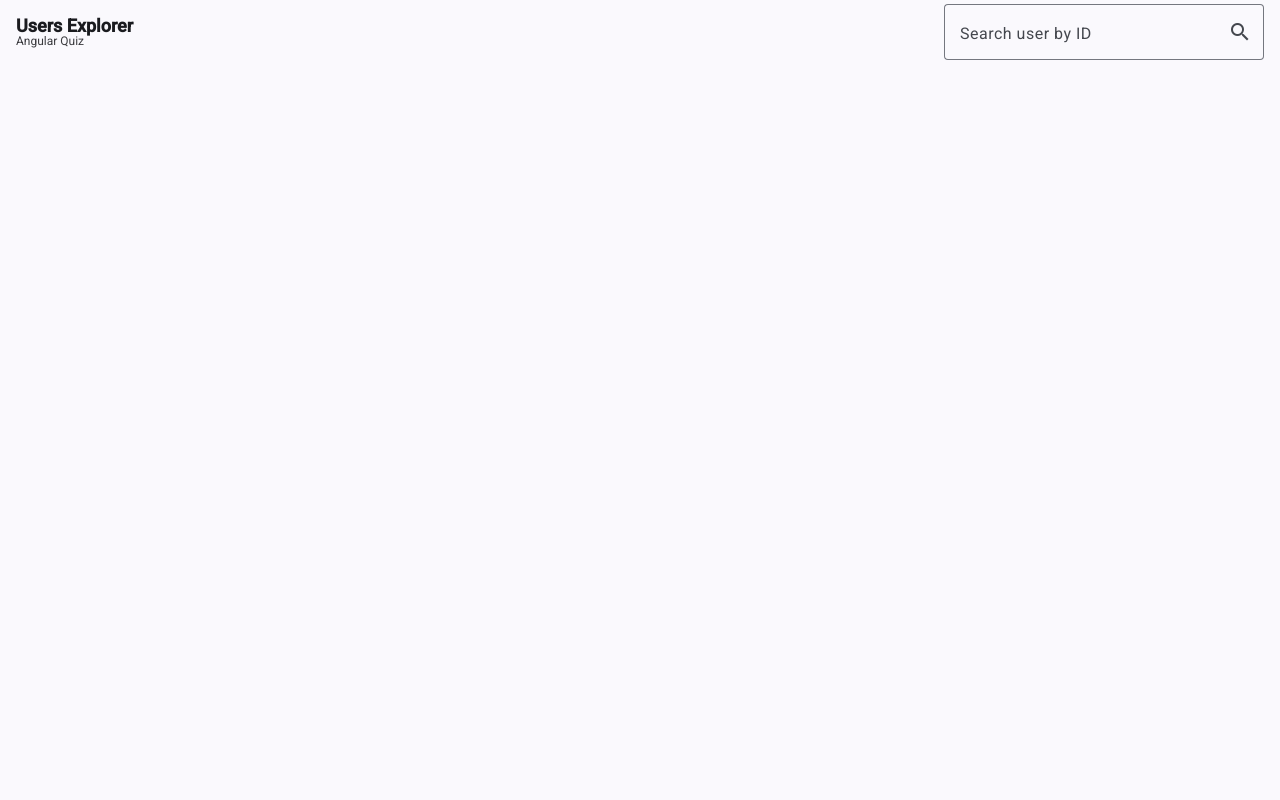
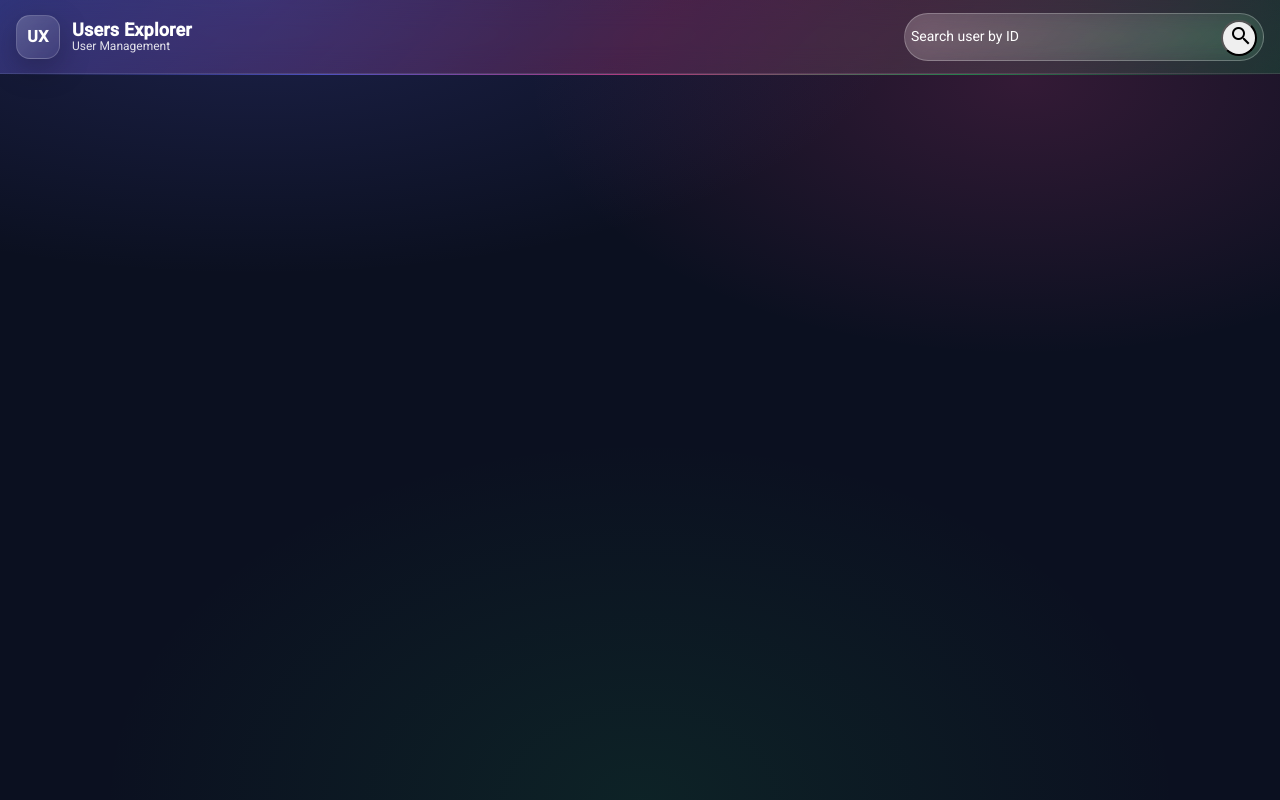
Before and after one commit to AR-Yassine/user-management, an Angular app: page / in a window 1280 px wide. Built offline with nearby package versions, Linux system fonts and the light colour scheme.

Commit message:
refine navbar markup

```diff
--- a/src/app/app.scss
+++ b/src/app/app.scss
@@ -1,5 +1,9 @@
 .app-shell {
-  max-width: 1000px;
+  max-width: 1100px;
   margin: 24px auto;
   padding: 0 16px;
 }
+
+@media (max-width: 600px) {
+  .app-shell { margin: 16px auto; }
+}
--- a/src/app/layout/header/header.html
+++ b/src/app/layout/header/header.html
@@ -1,17 +1,30 @@
-<mat-toolbar class="toolbar" color="primary">
-  <div class="brand" (click)="goHome()" role="button" tabindex="0">
-    <span class="title">Users Explorer</span>
-    <span class="subtitle">Angular Quiz</span>
+<mat-toolbar class="toolbar">
+  <div class="brand" (click)="goHome()">
+    <div class="logo">UX</div>
+    <div class="brand-text">
+      <div class="title">Users Explorer</div>
+      <div class="subtitle">User Management</div>
+    </div>
   </div>
 
   <span class="spacer"></span>
 
-  <mat-form-field appearance="outline" class="search">
-    <mat-label>Search user by ID</mat-label>
-    <input matInput type="number" placeholder="e.g. 7" />
-    <mat-icon matSuffix>search</mat-icon>
+<div class="search-wrapper">
+  <mat-form-field class="search oval" appearance="fill">
+    <input
+      matInput
+      inputmode="numeric"
+      placeholder="Search user by ID"
+      autocomplete="off"
+    />
+    <button mat-icon-button matSuffix>
+      <mat-icon>search</mat-icon>
+    </button>
   </mat-form-field>
+</div>
+
+
+
 </mat-toolbar>
 
-<!-- Loading bar placeholder (we will connect it later with interceptor) -->
-<mat-progress-bar mode="indeterminate" *ngIf="false"></mat-progress-bar>
+<div class="toolbar-glow"></div>
--- a/src/app/layout/header/header.scss
+++ b/src/app/layout/header/header.scss
@@ -1,35 +1,145 @@
-.toolbar {
+:host {
+  display: block;
   position: sticky;
   top: 0;
-  z-index: 10;
+  z-index: 1000;
+}
+
+.toolbar {
+  min-height: 74px;
+  padding: 10px 16px;
+  border-bottom: 1px solid rgba(255,255,255,.10);
+  background: linear-gradient(135deg, rgba(99,102,241,.35), rgba(236,72,153,.22), rgba(34,197,94,.18));
+  backdrop-filter: blur(14px);
+  -webkit-backdrop-filter: blur(14px);
+  color: #fff;
+}
+
+.toolbar-glow {
+  height: 1px;
+  background: linear-gradient(90deg, transparent, rgba(99,102,241,.9), rgba(236,72,153,.9), rgba(34,197,94,.75), transparent);
+  opacity: .8;
 }
 
 .brand {
   display: flex;
+  align-items: center;
+  gap: 12px;
+  cursor: pointer;
+  user-select: none;
+}
+
+.logo {
+  width: 44px;
+  height: 44px;
+  border-radius: 14px;
+  display: grid;
+  place-items: center;
+  font-weight: 900;
+  letter-spacing: .5px;
+  background: linear-gradient(135deg, rgba(255,255,255,.20), rgba(255,255,255,.06));
+  border: 1px solid rgba(255,255,255,.18);
+  box-shadow: 0 10px 30px rgba(0,0,0,.25);
+}
+
+.brand-text {
+  display: flex;
   flex-direction: column;
-  cursor: pointer;
   line-height: 1.1;
 }
 
 .title {
-  font-weight: 700;
   font-size: 18px;
+  font-weight: 900;
+  letter-spacing: .2px;
 }
 
 .subtitle {
   font-size: 12px;
-  opacity: 0.85;
+  opacity: .85;
 }
 
-.spacer {
-  flex: 1;
-}
+.spacer { flex: 1; }
 
 .search {
-  width: 320px;
+  width: 360px;
   max-width: 55vw;
 }
 
-:host ::ng-deep .mat-mdc-form-field-subscript-wrapper {
-  display: none; // cleaner header
+.oval {
+  --radius: 999px;
 }
+
+:host ::ng-deep .oval .mat-mdc-text-field-wrapper {
+  border-radius: var(--radius);
+  background: linear-gradient(
+    135deg,
+    rgba(255,255,255,.18),
+    rgba(255,255,255,.06)
+  );
+  border: 1px solid rgba(255,255,255,.25);
+  height: 48px;
+  padding: 0 6px;
+  backdrop-filter: blur(12px);
+}
+
+:host ::ng-deep .oval .mat-mdc-form-field-flex {
+  height: 48px;
+  align-items: center;
+}
+
+:host ::ng-deep .oval input {
+  color: #fff;
+  font-size: 14px;
+}
+
+:host ::ng-deep .oval .mat-mdc-floating-label {
+  display: none;
+}
+
+:host ::ng-deep .oval .mat-mdc-form-field-icon-suffix {
+  color: rgba(255,255,255,.9);
+}
+
+:host ::ng-deep .oval button {
+  width: 36px;
+  height: 36px;
+  border-radius: 50%;
+}
+
+:host ::ng-deep .oval .mat-mdc-form-field-subscript-wrapper {
+  display: none;
+}
+
+
+:host ::ng-deep input::-webkit-outer-spin-button,
+:host ::ng-deep input::-webkit-inner-spin-button {
+  -webkit-appearance: none;
+  margin: 0;
+}
+
+:host ::ng-deep .oval .mdc-notched-outline {
+  display: none;
+}
+
+:host ::ng-deep .oval .mat-mdc-form-field-focus-overlay {
+  opacity: 0;
+}
+
+:host ::ng-deep .oval .mdc-line-ripple {
+  display: none;
+}
+
+
+@media (max-width: 600px) {
+  .toolbar {
+    padding: 10px 12px;
+    gap: 10px;
+    flex-wrap: wrap;
+  }
+
+  .search {
+    width: 100%;
+    max-width: 100%;
+  }
+}
--- a/src/styles.scss
+++ b/src/styles.scss
@@ -1,38 +1,13 @@
+html, body { height: 100%; }
 
-// Include theming for Angular Material with `mat.theme()`.
-// This Sass mixin will define CSS variables that are used for styling Angular Material
-// components according to the Material 3 design spec.
-// Learn more about theming and how to use it for your application's
-// custom components at https://material.angular.dev/guide/theming
-@use '@angular/material' as mat;
-
-html {
-  height: 100%;
-  @include mat.theme((
-    color: (
-      primary: mat.$azure-palette,
-      tertiary: mat.$blue-palette,
-    ),
-    typography: Roboto,
-    density: 0,
-  ));
+body {
+  margin: 0;
+  font-family: Roboto, "Helvetica Neue", sans-serif;
+  background: radial-gradient(1200px 500px at 20% 0%, rgba(99,102,241,.20), transparent 55%),
+              radial-gradient(900px 500px at 80% 10%, rgba(236,72,153,.18), transparent 55%),
+              radial-gradient(900px 600px at 50% 100%, rgba(34,197,94,.10), transparent 60%),
+              #0b1020;
+  color: #e5e7eb;
 }
 
-body {
-  // Default the application to a light color theme. This can be changed to
-  // `dark` to enable the dark color theme, or to `light dark` to defer to the
-  // user's system settings.
-  color-scheme: light;
-
-  // Set a default background, font and text colors for the application using
-  // Angular Material's system-level CSS variables. Learn more about these
-  // variables at https://material.angular.dev/guide/system-variables
-  background-color: var(--mat-sys-surface);
-  color: var(--mat-sys-on-surface);
-  font: var(--mat-sys-body-medium);
-
-  // Reset the user agent margin.
-  margin: 0;
-  height: 100%;
-}
-/* You can add global styles to this file, and also import other style files */
+* { box-sizing: border-box; }
```
Also changed, not shown: 1 other file (tests, documents, lock files or other folders).
